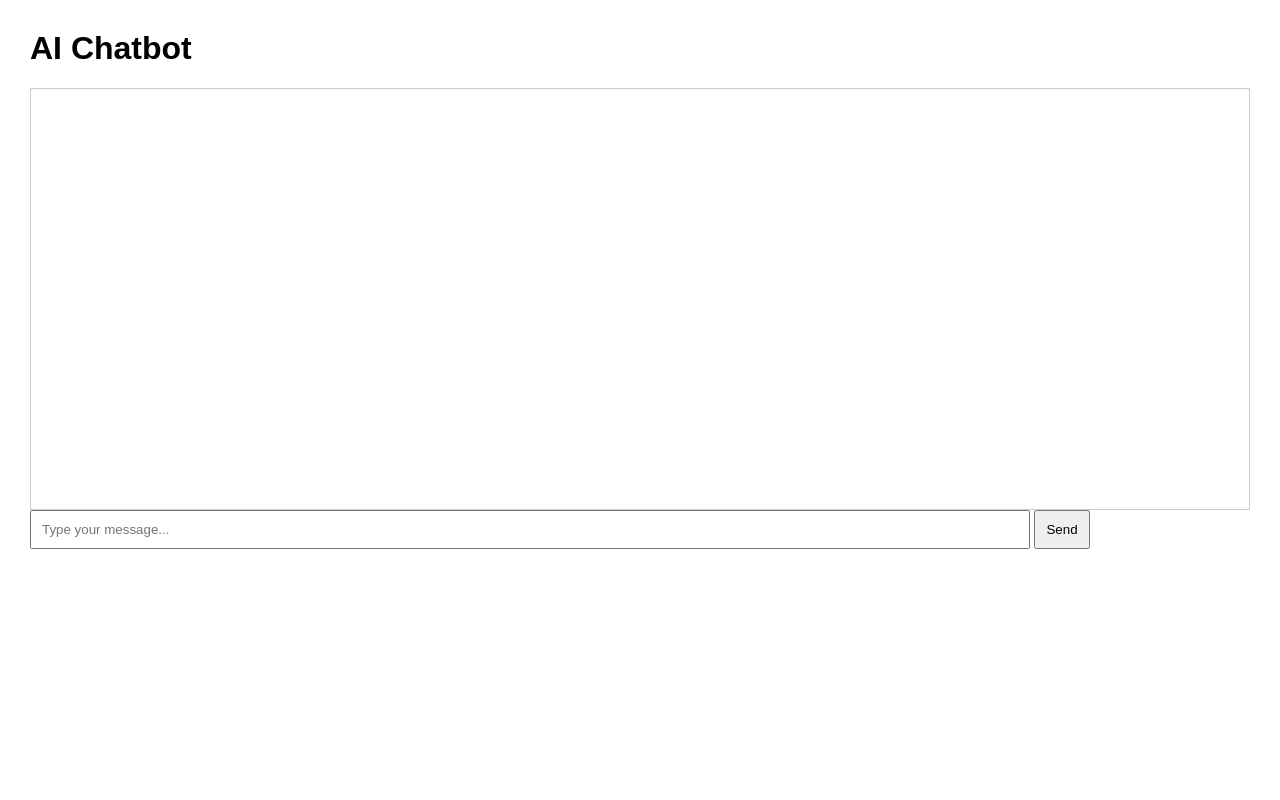
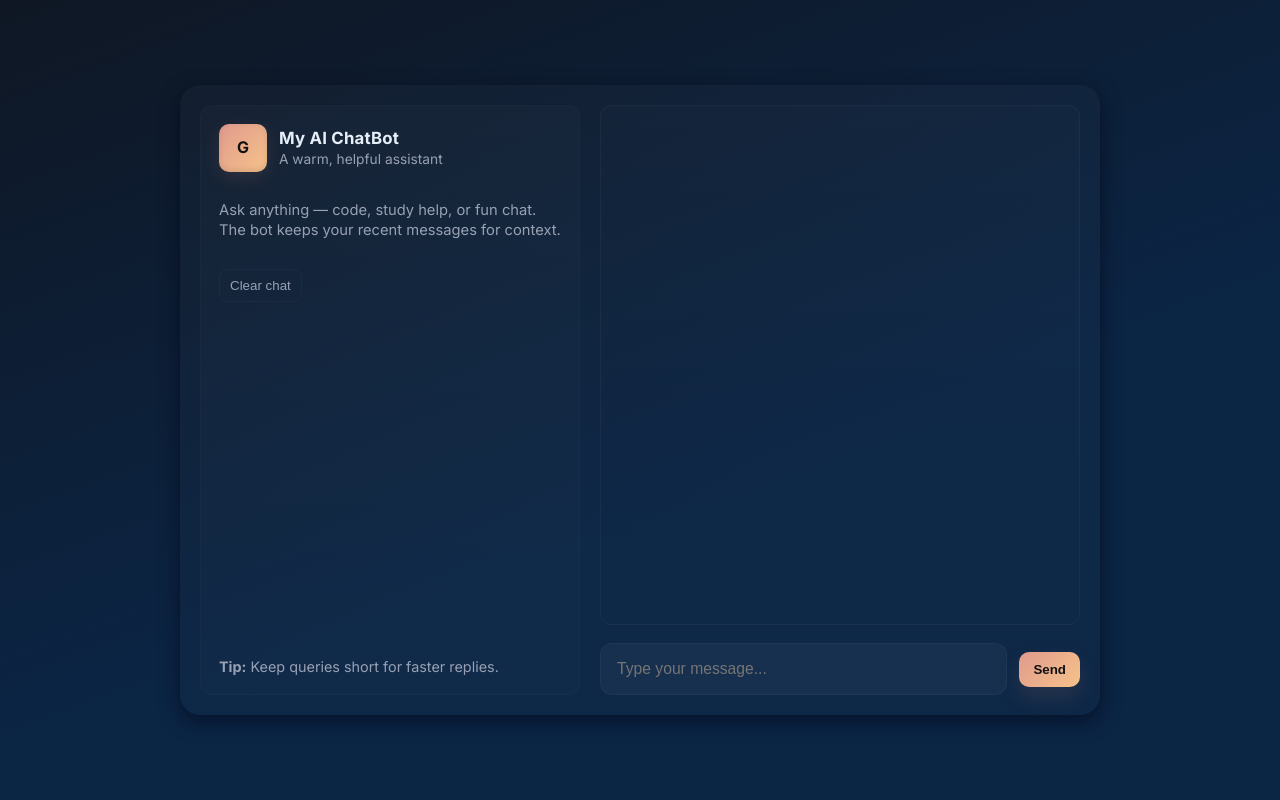
Before and after one commit to SidrahRashid/llm-chatbot, a Flask app: page / in a window 1280 px wide. Run offline with Flask 3, Linux system fonts and the light colour scheme; some libraries are stand-ins or nearby versions.

Commit message:
final commit

```diff
--- a/chat_logic.py
+++ b/chat_logic.py
@@ -41,9 +41,14 @@ def generate_reply(prompt):
 
 def chat_loop():
     system_prompt = (
-        "You are a helpful, concise assistant. Provide clear answers; when unsure, say you don't know. "
-        "Prefer short step-by-step instructions when asked."
-    )
+    "You are a helpful, concise assistant. ALWAYS respond in Markdown format. "
+    "Use headings, bold, italics, code blocks, numbered lists, and line breaks where appropriate. "
+    "Keep answers readable: separate paragraphs with a blank line, use **bold** for emphasis, "
+    "use `inline code` for short code snippets, and triple-backtick fenced blocks for longer code examples. "
+    "If the user asks for a short answer, give a short paragraph; if they ask for steps, use a numbered list. "
+    "When you do not know something, say 'I don't know' rather than hallucinating."
+)
+
     history = []
     print("Chatbot ready — type 'quit' to exit.")
     while True:
--- /dev/null
+++ b/static/styles.css
@@ -0,0 +1,259 @@
+/* static/styles.css */
+
+/* =====  Variables ===== */
+:root{
+  --bg-1: #0f1724;      /* deep navy */
+  --bg-2: #0b2545;      /* midnight blue */
+  --card: #0f1727;      /* chat card bg */
+  --muted: #98a1b3;
+  --accent: #e09a8d;    /* warm coral */
+  --accent-2: #f6c38a;  /* soft gold */
+  --glass: rgba(255,255,255,0.04);
+  --glass-2: rgba(255,255,255,0.02);
+  --radius: 14px;
+  --max-width: 920px;
+  --ui-padding: 18px;
+  --shadow-1: 0 6px 20px rgba(2,6,23,0.6);
+  --ease: cubic-bezier(.2,.9,.3,1);
+}
+
+/* =====  Base ===== */
+*{box-sizing:border-box}
+html,body{
+  height:100%;
+  margin:0;
+  font-family: "Inter", ui-sans-serif, system-ui, -apple-system, "Segoe UI", Roboto, "Helvetica Neue", Arial;
+  background: linear-gradient(160deg,var(--bg-1) 0%, var(--bg-2) 60%);
+  color: #e6eef8;
+  -webkit-font-smoothing:antialiased;
+  -moz-osx-font-smoothing:grayscale;
+  line-height:1.35;
+}
+
+/* center layout */
+.app-wrap{
+  min-height:100vh;
+  display:flex;
+  align-items:center;
+  justify-content:center;
+  padding:40px 20px;
+}
+
+/* main card */
+.chat-card{
+  width:100%;
+  max-width:var(--max-width);
+  background: linear-gradient(180deg, rgba(255,255,255,0.02), rgba(255,255,255,0.01));
+  border-radius: calc(var(--radius) + 6px);
+  padding: 20px;
+  box-shadow: var(--shadow-1);
+  display:grid;
+  grid-template-columns: 380px 1fr;
+  gap:20px;
+  overflow:hidden;
+}
+
+/* left column: info / persona panel */
+.panel{
+  padding:var(--ui-padding);
+  background: linear-gradient(180deg, rgba(255,255,255,0.02), rgba(255,255,255,0.01));
+  border-radius: 12px;
+  border: 1px solid var(--glass-2);
+  display:flex;
+  flex-direction:column;
+  gap:14px;
+}
+
+/* header */
+.brand{
+  display:flex;
+  gap:12px;
+  align-items:center;
+}
+.logo {
+  width:48px;
+  height:48px;
+  border-radius:10px;
+  background: linear-gradient(135deg,var(--accent),var(--accent-2));
+  display:grid;
+  place-items:center;
+  font-weight:700;
+  color:#111;
+  box-shadow: 0 6px 18px rgba(240,140,110,0.12), inset 0 -2px 6px rgba(0,0,0,0.12);
+}
+.brand h1{
+  margin:0;
+  font-size:1.05rem;
+  letter-spacing:0.2px;
+}
+.brand p{ margin:0; color:var(--muted); font-size:0.86rem; }
+
+/* persona text */
+.panel .desc{ color:var(--muted); font-size:0.92rem; }
+
+/* right column: chat area */
+.chat-area{
+  display:flex;
+  flex-direction:column;
+  gap:12px;
+  min-height:420px;
+}
+
+/* messages container */
+.chat-window{
+  background: linear-gradient(180deg, rgba(255,255,255,0.01), rgba(255,255,255,0.00));
+  border-radius:12px;
+  padding:16px;
+  height:520px;
+  overflow:auto;
+  border:1px solid var(--glass);
+  scroll-behavior:smooth;
+}
+
+/* message rows */
+.msg{
+  display:flex;
+  gap:12px;
+  margin-bottom:12px;
+  align-items:flex-start;
+  transition: transform 280ms var(--ease), opacity 280ms var(--ease);
+}
+
+/* avatar */
+.avatar{
+  width:38px;
+  height:38px;
+  border-radius:10px;
+  display:grid;
+  place-items:center;
+  font-weight:600;
+  color:#111;
+  font-size:0.9rem;
+  flex-shrink:0;
+}
+
+/* user avatar */
+.avatar.user{
+  background: linear-gradient(135deg,#6fd3ff,#5ab9ff);
+}
+
+/* bot avatar */
+.avatar.bot{
+  background: linear-gradient(135deg,var(--accent), #ffd89b);
+}
+
+/* bubble */
+.bubble{
+  max-width:75%;
+  padding:12px 14px;
+  border-radius:12px;
+  font-size:0.95rem;
+  box-shadow: 0 6px 18px rgba(2,6,23,0.32);
+  line-height:1.45;
+}
+
+/* user bubble style (right aligned) */
+.user-row{ justify-content:flex-end; }
+.user-row .bubble{
+  background: linear-gradient(180deg, rgba(90,180,255,0.14), rgba(70,150,255,0.06));
+  color: #e8f9ff;
+  border-radius: 14px 14px 6px 14px;
+}
+
+/* bot bubble */
+.bot-row .bubble{
+  background: linear-gradient(180deg, rgba(255,250,245,0.02), rgba(255,250,245,0.01));
+  border: 1px solid rgba(255,255,255,0.03);
+  color: var(--muted);
+  border-radius: 14px 14px 14px 6px;
+}
+
+/* subtle typing animation indicator for bot */
+.typing {
+  display:inline-block;
+  width:40px;
+  text-align:left;
+}
+.dot {
+  display:inline-block;
+  width:8px;
+  height:8px;
+  margin-right:5px;
+  border-radius:50%;
+  background:rgba(255,255,255,0.16);
+  animation: blink 1.2s infinite ease-in-out;
+}
+.dot:nth-child(2){ animation-delay:.15s }
+.dot:nth-child(3){ animation-delay:.3s }
+@keyframes blink {
+  0%, 80%, 100% { transform: translateY(0); opacity: .18; }
+  40% { transform: translateY(-4px); opacity: .9; }
+}
+
+/* bottom composer */
+.composer{
+  display:flex;
+  gap:12px;
+  align-items:center;
+  margin-top:6px;
+}
+.input{
+  flex:1;
+  display:flex;
+  gap:8px;
+  align-items:center;
+  background:var(--glass);
+  border-radius:12px;
+  padding:8px 10px;
+  border:1px solid rgba(255,255,255,0.03);
+}
+.input input{
+  flex:1;
+  background:transparent;
+  border:none;
+  outline:none;
+  color: #eaf6ff;
+  font-size:0.98rem;
+  padding:8px 6px;
+}
+.btn{
+  background: linear-gradient(135deg,var(--accent),var(--accent-2));
+  color:#111;
+  border:none;
+  padding:10px 14px;
+  border-radius:10px;
+  cursor:pointer;
+  font-weight:600;
+  box-shadow: 0 10px 22px rgba(232,145,120,0.12);
+  transition: transform 140ms var(--ease), box-shadow 140ms var(--ease);
+}
+.btn:hover{ transform: translateY(-3px); box-shadow: 0 18px 32px rgba(232,145,120,0.14); }
+
+/* small helper buttons in panel */
+.panel .small-btn{
+  background:transparent;
+  border:1px solid rgba(255,255,255,0.03);
+  padding:8px 10px;
+  border-radius:8px;
+  color:var(--muted);
+  cursor:pointer;
+}
+
+/* scrollbar aesthetics */
+.chat-window::-webkit-scrollbar{ width:10px; }
+.chat-window::-webkit-scrollbar-track{ background: transparent; }
+.chat-window::-webkit-scrollbar-thumb{
+  background: linear-gradient(180deg, rgba(255,255,255,0.06), rgba(255,255,255,0.02));
+  border-radius:10px;
+  border: 2px solid transparent;
+}
+
+/* responsiveness */
+@media (max-width:980px){
+  .chat-card{ grid-template-columns: 1fr; padding:14px; }
+  .chat-window{ height:60vh; }
+  .panel{ order:2; }
+}
+
+/* micro interactions */
+.bubble, .avatar { transition: transform 220ms var(--ease), opacity 220ms var(--ease); }
--- a/templates/index.html
+++ b/templates/index.html
@@ -1,43 +1,157 @@
 <!DOCTYPE html>
-<html>
+<html lang="en">
 <head>
-    <title>Gemini AI Chatbot</title>
-    <style>
-        body { font-family: Arial; margin: 30px; }
-        #chat { border: 1px solid #ccc; padding: 10px; height: 400px; overflow-y: scroll; }
-        #input { width: 80%; padding: 10px; }
-        #send { padding: 10px; }
-        .user { color: blue; }
-        .bot { color: green; }
-    </style>
+
+    <!-- Add before your JS logic (in <head> or above your script) -->
+    <script src="https://cdn.jsdelivr.net/npm/marked/marked.min.js"></script>
+    <script src="https://cdn.jsdelivr.net/npm/dompurify@2.4.0/dist/purify.min.js"></script>
+
+  <meta charset="utf-8" />
+  <meta name="viewport" content="width=device-width,initial-scale=1" />
+  <title>My AI Chatbot</title>
+
+  <!-- Google font (optional) -->
+  <link rel="preconnect" href="https://fonts.gstatic.com" crossorigin>
+  <link href="https://fonts.googleapis.com/css2?family=Inter:wght@300;400;600;700&display=swap" rel="stylesheet">
+
+  <!-- Link to the stylesheet in static/ -->
+  <link rel="stylesheet" href="{{ url_for('static', filename='styles.css') }}">
 </head>
 <body>
-    <h1>AI Chatbot</h1>
-    <div id="chat"></div>
-    <input type="text" id="input" placeholder="Type your message..." />
-    <button id="send">Send</button>
+  <div class="app-wrap">
+    <div class="chat-card">
+
+      <!-- LEFT panel: brand & info -->
+      <div class="panel">
+        <div class="brand">
+          <div class="logo">G</div>
+          <div>
+            <h1>My AI ChatBot</h1>
+            <p>A warm, helpful assistant</p>
+          </div>
+        </div>
+
+        <div class="desc">
+          <p>Ask anything — code, study help, or fun chat. The bot keeps your recent messages for context.</p>
+        </div>
+
+        <div>
+          <button class="small-btn" onclick="clearChat()">Clear chat</button>
+        </div>
+
+        <div style="margin-top:auto; color:var(--muted); font-size:0.9rem;">
+          <strong>Tip:</strong> Keep queries short for faster replies.
+        </div>
+      </div>
+
+      <!-- RIGHT panel: chat -->
+      <div class="chat-area">
+        <div id="chat-window" class="chat-window">
+          <!-- messages will be appended here -->
+        </div>
+
+        <div class="composer">
+          <div class="input">
+            <input id="message" type="text" placeholder="Type your message..." autocomplete="off" />
+          </div>
+          <button id="send" class="btn">Send</button>
+        </div>
+      </div>
+
+    </div>
+  </div>
 
   <script>
-        const chatDiv = document.getElementById("chat");
-        const input = document.getElementById("input");
+    const chatWindow = document.getElementById("chat-window");
+    const input = document.getElementById("message");
     const sendBtn = document.getElementById("send");
 
+    function addUserMessage(text){
+        const row = document.createElement("div");
+        row.className = "msg user-row";
+        row.innerHTML = `
+            <div class="bubble">${escapeHtml(text)}</div>
+            <div class="avatar user">You</div>
+        `;
+        chatWindow.appendChild(row);
+        chatWindow.scrollTop = chatWindow.scrollHeight;
+    }
+
+
+    function addBotMessage(text){
+  // Convert Markdown -> HTML safely
+        const rawHtml = marked.parse(text || "");
+        const safeHtml = DOMPurify.sanitize(rawHtml);
+
+        const row = document.createElement("div");
+        row.className = "msg bot-row";
+        row.innerHTML = `
+            <div class="avatar bot">AI</div>
+            <div class="bubble">${safeHtml}</div>
+        `;
+        chatWindow.appendChild(row);
+        chatWindow.scrollTop = chatWindow.scrollHeight;
+        }
+
+    function addTyping(){
+      const row = document.createElement("div");
+      row.className = "msg bot-row typing-row";
+      row.id = "typing";
+      row.innerHTML = `
+        <div class="avatar bot">AI</div>
+        <div class="bubble typing">
+          <span class="dot"></span><span class="dot"></span><span class="dot"></span>
+        </div>
+      `;
+      chatWindow.appendChild(row);
+      chatWindow.scrollTop = chatWindow.scrollHeight;
+    }
+    function removeTyping(){
+      const t = document.getElementById("typing");
+      if(t) t.remove();
+    }
+
     sendBtn.onclick = async () => {
-            const message = input.value;
-            if (!message) return;
+      const message = input.value.trim();
+      if(!message) return;
+      addUserMessage(message);
+      input.value = "";
+      addTyping();
 
-            chatDiv.innerHTML += `<div class="user"><b>You:</b> ${message}</div>`;
-            input.value = "";
-
+      try{
         const res = await fetch("/chat", {
           method: "POST",
-                headers: { "Content-Type": "application/json" },
+          headers: {"Content-Type":"application/json"},
           body: JSON.stringify({ message })
         });
         const data = await res.json();
-            chatDiv.innerHTML += `<div class="bot"><b>Bot:</b> ${data.reply}</div>`;
-            chatDiv.scrollTop = chatDiv.scrollHeight;
+        removeTyping();
+        addBotMessage(data.reply || "Sorry, I couldn't get a response.");
+      }catch(e){
+        removeTyping();
+        addBotMessage("Network error — please try again.");
+        console.error(e);
+      }
     };
+
+    input.addEventListener("keydown", (e)=> {
+      if(e.key === "Enter") sendBtn.click();
+    });
+
+    function clearChat(){
+      chatWindow.innerHTML = "";
+      // optionally inform server to clear session history if you add that endpoint
+    }
+
+    // small helper to prevent XSS
+    function escapeHtml(unsafe){
+      return unsafe
+        .replaceAll("&","&amp;")
+        .replaceAll("<","&lt;")
+        .replaceAll(">","&gt;")
+        .replaceAll('"',"&quot;")
+        .replaceAll("'", "&#039;");
+    }
   </script>
 </body>
 </html>
```
Lines whose indentation alone changed are shown as unchanged.
